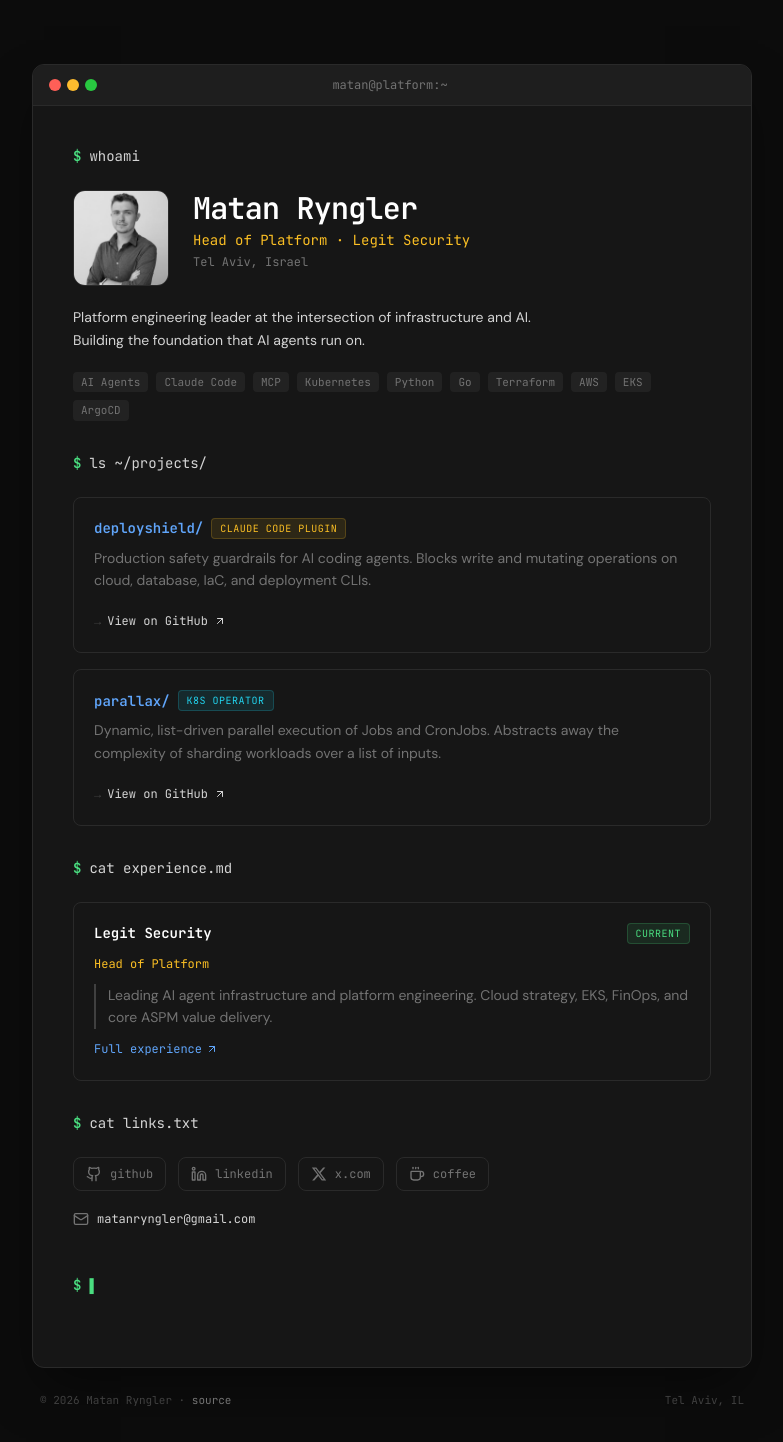
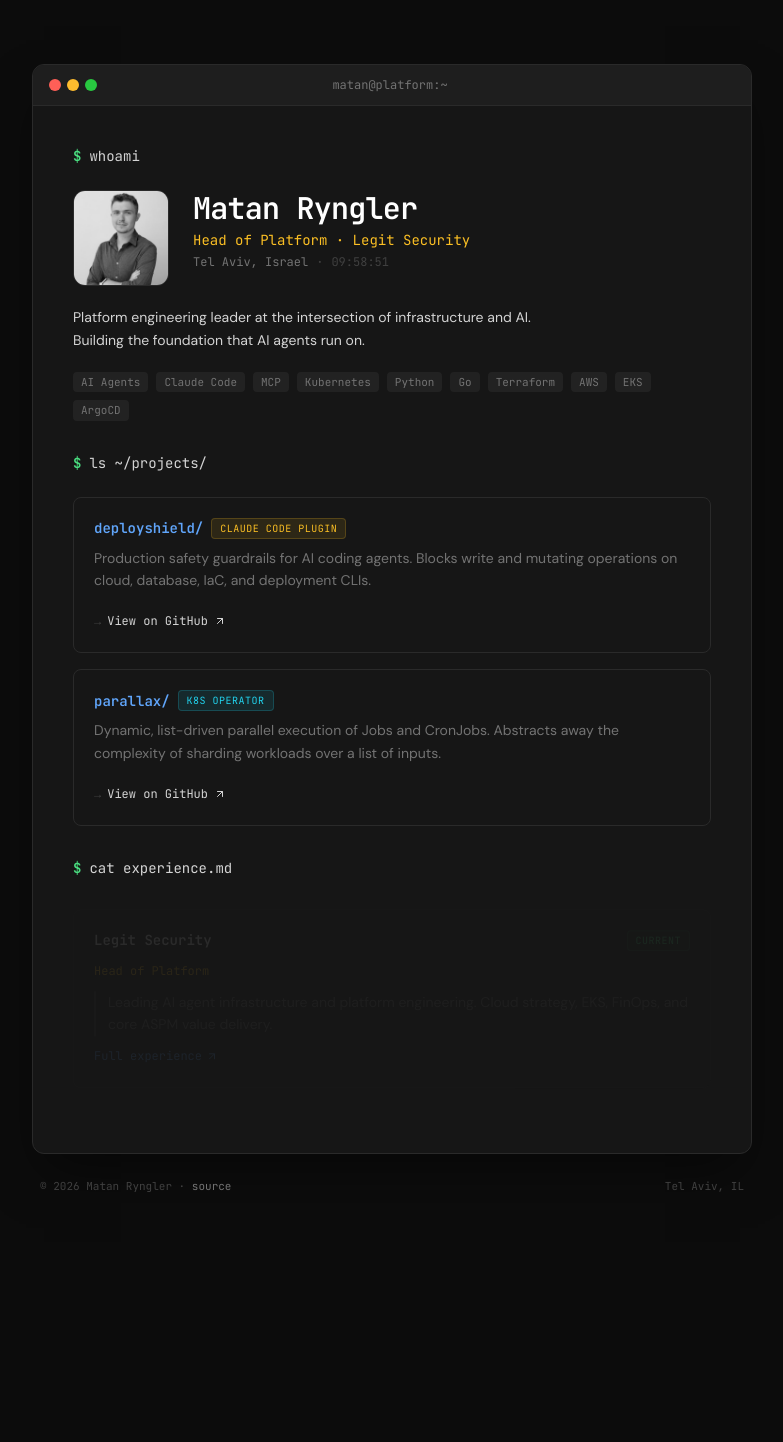
Before and after one commit to matanryngler/landing-page, a React (Vite) app: page / in a window 1280 px wide. Shown: the top 1442 px of the page, without its empty margins (248-1031 px from the left). After the commit the page ends 1259 px from the top, so only its background shows below. Built offline with nearby package versions, Linux system fonts and the light colour scheme.

Commit message:
Rename BentoGrid → Terminal and add random typos to all commands
Each page load randomly decides which commands get typos (~25% chance
each), making every visit unique. Delays computed dynamically.

```diff
--- a/src/App.tsx
+++ b/src/App.tsx
@@ -1,10 +1,10 @@
 import Layout from './components/Layout';
-import BentoGrid from './components/BentoGrid';
+import Terminal from './components/Terminal';
 
 function App() {
   return (
     <Layout>
-      <BentoGrid />
+      <Terminal />
     </Layout>
   );
 }
--- a/src/components/BentoGrid.tsx
+++ b/src/components/Terminal.tsx
@@ -1,39 +1,126 @@
 import { useState, useEffect, useRef } from 'react';
 import { motion } from 'framer-motion';
-import { Github, Linkedin, Coffee, Mail, ArrowUpRight, Copy, Check } from 'lucide-react';
+import { Mail, ArrowUpRight, Copy, Check } from 'lucide-react';
 import { cn } from '../lib/utils';
 
-const XIcon = ({ className }: { className?: string }) => (
-    <svg viewBox="0 0 24 24" aria-hidden="true" className={className} fill="currentColor">
-        <path d="M18.244 2.25h3.308l-7.227 8.26 8.502 11.24H16.17l-5.214-6.817L4.99 21.75H1.68l7.73-8.835L1.254 2.25H8.08l4.713 6.231zm-1.161 17.52h1.833L7.084 4.126H5.117z" />
-    </svg>
-);
+const TECH = ['AI Agents', 'Claude Code', 'MCP', 'Kubernetes', 'Python', 'Go', 'Terraform', 'AWS', 'EKS', 'ArgoCD'];
+const CHARS = 'ABCDEFGHIJKLMNOPQRSTUVWXYZabcdefghijklmnopqrstuvwxyz0123456789@#$%&';
 
-const TECH = ['AI Agents', 'Claude Code', 'MCP', 'Kubernetes', 'Python', 'Go', 'Terraform', 'AWS', 'EKS', 'ArgoCD'];
+/* ── Command definitions with typo variants ── */
+const COMMANDS = [
+    { correct: 'whoami', typo: 'whomai', typoStart: 3, speed: 90 },
+    { correct: 'ls ~/projects/', typo: 'ls ~/projcets/', typoStart: 9, speed: 65 },
+    { correct: 'cat experience.md', typo: 'cat experience.dm', typoStart: 15, speed: 65 },
+    { correct: 'cat links.txt', typo: 'cat links.tct', typoStart: 11, speed: 65 },
+];
 
-/* ── Typing hook ── */
-const useTyping = (text: string, speed = 60, delay = 600) => {
+const cmdDuration = (cmd: typeof COMMANDS[number], hasTypo: boolean) => {
+    if (!hasTypo) return cmd.correct.length * cmd.speed;
+    const bs = Math.round(cmd.speed * 0.4);
+    return cmd.typo.length * cmd.speed + 500
+        + (cmd.typo.length - cmd.typoStart) * bs + 250
+        + (cmd.correct.length - cmd.typoStart) * cmd.speed;
+};
+
+/* ── Unified typing hook — handles both normal and typo typing ── */
+const useSmartTyping = (correct: string, typo: string | null, typoStart: number, speed: number, delay: number) => {
     const [displayed, setDisplayed] = useState('');
+    const [done, setDone] = useState(false);
+    const mounted = useRef(true);
+
+    useEffect(() => {
+        mounted.current = true;
+        const frames: { text: string; wait: number }[] = [];
+
+        if (typo) {
+            for (let i = 1; i <= typo.length; i++)
+                frames.push({ text: typo.slice(0, i), wait: speed });
+            frames.push({ text: typo, wait: 500 });
+            for (let i = typo.length - 1; i >= typoStart; i--)
+                frames.push({ text: typo.slice(0, i), wait: Math.round(speed * 0.4) });
+            frames.push({ text: correct.slice(0, typoStart), wait: 250 });
+            for (let i = typoStart + 1; i <= correct.length; i++)
+                frames.push({ text: correct.slice(0, i), wait: speed });
+        } else {
+            for (let i = 1; i <= correct.length; i++)
+                frames.push({ text: correct.slice(0, i), wait: speed });
+        }
+
+        let idx = 0;
+        let timeout: ReturnType<typeof setTimeout>;
+
+        const next = () => {
+            if (!mounted.current) return;
+            if (idx >= frames.length) { setDone(true); return; }
+            const f = frames[idx];
+            setDisplayed(f.text);
+            idx++;
+            timeout = setTimeout(next, f.wait);
+        };
+
+        timeout = setTimeout(next, delay);
+        return () => { mounted.current = false; clearTimeout(timeout); };
+    }, [correct, typo, typoStart, speed, delay]);
+
+    return { displayed, done };
+};
+
+/* ── Scramble text effect ── */
+const useScramble = (text: string, trigger: boolean, speed = 40, iterations = 3) => {
+    const [displayed, setDisplayed] = useState(text.replace(/\S/g, ' '));
     const [done, setDone] = useState(false);
 
     useEffect(() => {
-        let i = 0;
-        let interval: ReturnType<typeof setInterval>;
-        const timer = setTimeout(() => {
-            interval = setInterval(() => {
-                i++;
-                if (i <= text.length) {
-                    setDisplayed(text.slice(0, i));
-                } else {
-                    setDone(true);
-                    clearInterval(interval);
-                }
-            }, speed);
-        }, delay);
-        return () => { clearTimeout(timer); if (interval) clearInterval(interval); };
-    }, [text, speed, delay]);
+        if (!trigger) return;
+
+        let frame = 0;
+        const totalFrames = text.length * iterations;
+        let raf: ReturnType<typeof setInterval>;
+
+        raf = setInterval(() => {
+            frame++;
+            const resolved = Math.floor(frame / iterations);
+            const result = text
+                .split('')
+                .map((char, i) => {
+                    if (char === ' ') return ' ';
+                    if (i < resolved) return char;
+                    return CHARS[Math.floor(Math.random() * CHARS.length)];
+                })
+                .join('');
+
+            setDisplayed(result);
+
+            if (frame >= totalFrames) {
+                setDisplayed(text);
+                setDone(true);
+                clearInterval(raf);
+            }
+        }, speed);
+
+        return () => clearInterval(raf);
+    }, [trigger, text, speed, iterations]);
 
     return { displayed, done };
+};
+
+/* ── Live clock ── */
+const useTelAvivTime = () => {
+    const [time, setTime] = useState('');
+    useEffect(() => {
+        const tick = () => {
+            setTime(new Date().toLocaleTimeString('en-GB', {
+                timeZone: 'Asia/Jerusalem',
+                hour: '2-digit',
+                minute: '2-digit',
+                second: '2-digit',
+            }));
+        };
+        tick();
+        const id = setInterval(tick, 1000);
+        return () => clearInterval(id);
+    }, []);
+    return time;
 };
 
 /* ── Prompt ── */
@@ -64,19 +151,35 @@ const Fade = ({ show, children, className }: { show: boolean; children: React.Re
 };
 
 /* ── Main ── */
-const BentoGrid: React.FC = () => {
-    // Cascading delays: each starts after prev finishes + 500ms content gap
-    // whoami: 6×70=420ms, ls: 14×50=700ms, cat exp: 17×50=850ms, cat links: 13×50=650ms
-    const t1 = useTyping('whoami', 70, 500);           // done ~920
-    const t2 = useTyping('ls ~/projects/', 50, 1420);   // done ~2120
-    const t3 = useTyping('cat experience.md', 50, 2620);// done ~3470
-    const t4 = useTyping('cat links.txt', 50, 3970);    // done ~4620
+const Terminal: React.FC = () => {
+    // Randomly decide which commands get typos (stable per mount)
+    const typoFlags = useRef<boolean[] | null>(null);
+    if (typoFlags.current === null) {
+        typoFlags.current = COMMANDS.map(() => Math.random() < 0.25);
+    }
+    const flags = typoFlags.current;
+
+    // Compute cascading delays dynamically (typo commands take longer)
+    const GAP = 600;
+    const delays = [500];
+    for (let i = 1; i < COMMANDS.length; i++) {
+        delays.push(delays[i - 1] + cmdDuration(COMMANDS[i - 1], flags[i - 1]) + GAP);
+    }
+    const totalEnd = delays[3] + cmdDuration(COMMANDS[3], flags[3]);
+
+    const t1 = useSmartTyping(COMMANDS[0].correct, flags[0] ? COMMANDS[0].typo : null, COMMANDS[0].typoStart, COMMANDS[0].speed, delays[0]);
+    const t2 = useSmartTyping(COMMANDS[1].correct, flags[1] ? COMMANDS[1].typo : null, COMMANDS[1].typoStart, COMMANDS[1].speed, delays[1]);
+    const t3 = useSmartTyping(COMMANDS[2].correct, flags[2] ? COMMANDS[2].typo : null, COMMANDS[2].typoStart, COMMANDS[2].speed, delays[2]);
+    const t4 = useSmartTyping(COMMANDS[3].correct, flags[3] ? COMMANDS[3].typo : null, COMMANDS[3].typoStart, COMMANDS[3].speed, delays[3]);
+
+    const nameScramble = useScramble('Matan Ryngler', t1.done, 35, 4);
+    const telAvivTime = useTelAvivTime();
 
     const [showCursor, setShowCursor] = useState(false);
     useEffect(() => {
-        const id = setTimeout(() => setShowCursor(true), 5100);
+        const id = setTimeout(() => setShowCursor(true), totalEnd + 400);
         return () => clearTimeout(id);
-    }, []);
+    }, [totalEnd]);
 
     // Auto-scroll as new sections appear
     const endRef = useRef<HTMLDivElement>(null);
@@ -100,9 +203,15 @@ const BentoGrid: React.FC = () => {
                                     className="w-20 h-20 sm:w-24 sm:h-24 rounded-xl border border-term-border object-cover grayscale hover:grayscale-0 transition-all duration-500"
                                 />
                                 <div className="min-w-0">
-                                    <h1 className="text-2xl sm:text-3xl font-bold text-white tracking-tight">Matan Ryngler</h1>
+                                    <h1 className="text-2xl sm:text-3xl font-bold text-white tracking-tight">
+                                        {nameScramble.displayed}
+                                    </h1>
                                     <p className="text-term-amber text-sm mt-1">Head of Platform · Legit Security</p>
-                                    <p className="text-term-muted text-xs mt-1">Tel Aviv, Israel</p>
+                                    <div className="flex items-center gap-2 mt-1">
+                                        <span className="text-term-muted text-xs">Tel Aviv, Israel</span>
+                                        <span className="text-term-dim text-xs">·</span>
+                                        <span className="text-term-dim text-xs tabular-nums">{telAvivTime}</span>
+                                    </div>
                                 </div>
                             </div>
                             <p className="text-sm text-term-text leading-relaxed font-sans max-w-lg">
@@ -120,7 +229,7 @@ const BentoGrid: React.FC = () => {
 
             {/* ── ls projects ── */}
             {t2.displayed && (
-                <motion.div initial={{ opacity: 0 }} animate={{ opacity: 1 }} className="">
+                <motion.div initial={{ opacity: 0 }} animate={{ opacity: 1 }}>
                     <CmdLine text={t2.displayed} typing={!t2.done} />
                     <Fade show={t2.done}>
                         <div className="space-y-4">
@@ -137,7 +246,7 @@ const BentoGrid: React.FC = () => {
 
             {/* ── cat experience ── */}
             {t3.displayed && (
-                <motion.div initial={{ opacity: 0 }} animate={{ opacity: 1 }} className="">
+                <motion.div initial={{ opacity: 0 }} animate={{ opacity: 1 }}>
                     <CmdLine text={t3.displayed} typing={!t3.done} />
                     <Fade show={t3.done}>
                         <div className="border border-term-border rounded-lg p-5 space-y-3">
@@ -160,15 +269,18 @@ const BentoGrid: React.FC = () => {
 
             {/* ── cat links ── */}
             {t4.displayed && (
-                <motion.div initial={{ opacity: 0 }} animate={{ opacity: 1 }} className="">
+                <motion.div initial={{ opacity: 0 }} animate={{ opacity: 1 }}>
                     <CmdLine text={t4.displayed} typing={!t4.done} />
                     <Fade show={t4.done}>
-                        <div>
-                            <div className="flex flex-wrap gap-3 mb-5">
-                                <SocialLink href="https://github.com/matanryngler/" icon={<Github className="w-4 h-4" />} label="github" />
-                                <SocialLink href="https://www.linkedin.com/in/matanryngler/" icon={<Linkedin className="w-4 h-4" />} label="linkedin" />
-                                <SocialLink href="https://x.com/matanryngler" icon={<XIcon className="w-4 h-4" />} label="x.com" />
-                                <SocialLink href="https://buymeacoffee.com/matanryngler" icon={<Coffee className="w-4 h-4" />} label="coffee" />
+                        <div className="space-y-4">
+                            <div className="flex flex-wrap items-center gap-x-1 gap-y-1 text-xs">
+                                <InlineLink href="https://github.com/matanryngler/" label="github" />
+                                <span className="text-term-dim">/</span>
+                                <InlineLink href="https://www.linkedin.com/in/matanryngler/" label="linkedin" />
+                                <span className="text-term-dim">/</span>
+                                <InlineLink href="https://x.com/matanryngler" label="x.com" />
+                                <span className="text-term-dim">/</span>
+                                <InlineLink href="https://buymeacoffee.com/matanryngler" label="buy me a coffee" />
                             </div>
                             <EmailLine />
                         </div>
@@ -212,11 +324,11 @@ const ProjectEntry = ({ name, tag, tagColor, description, url }: {
     );
 };
 
-/* ── Social link ── */
-const SocialLink = ({ href, icon, label }: { href: string; icon: React.ReactNode; label: string }) => (
+/* ── Inline text link ── */
+const InlineLink = ({ href, label }: { href: string; label: string }) => (
     <a href={href} target="_blank" rel="noopener noreferrer"
-       className="flex items-center gap-2 px-3 py-2 rounded-lg border border-term-border text-term-muted hover:text-term-green hover:border-term-green/30 transition-all text-xs">
-        {icon}<span>{label}</span>
+       className="text-term-muted hover:text-term-green transition-colors">
+        {label}
     </a>
 );
 
@@ -235,4 +347,4 @@ const EmailLine = () => {
     );
 };
 
-export default BentoGrid;
+export default Terminal;
```
